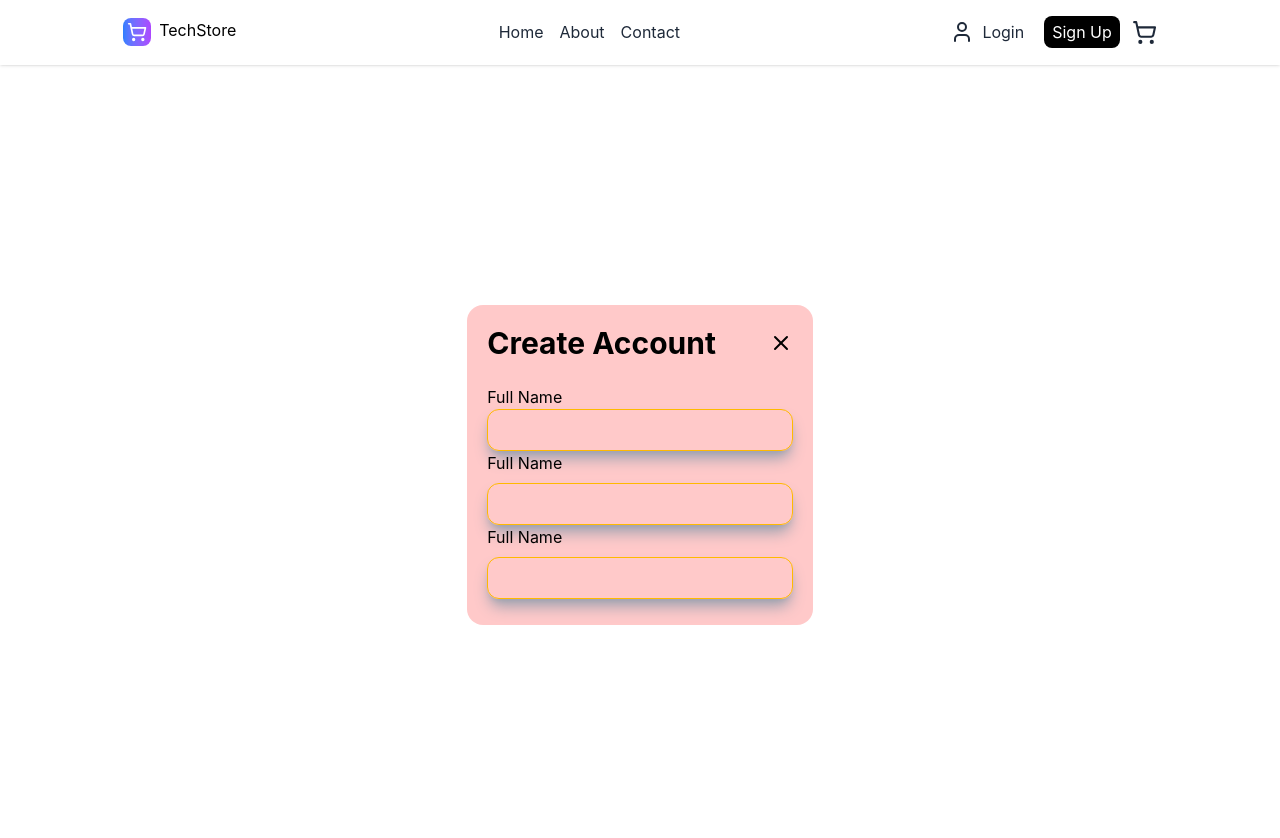
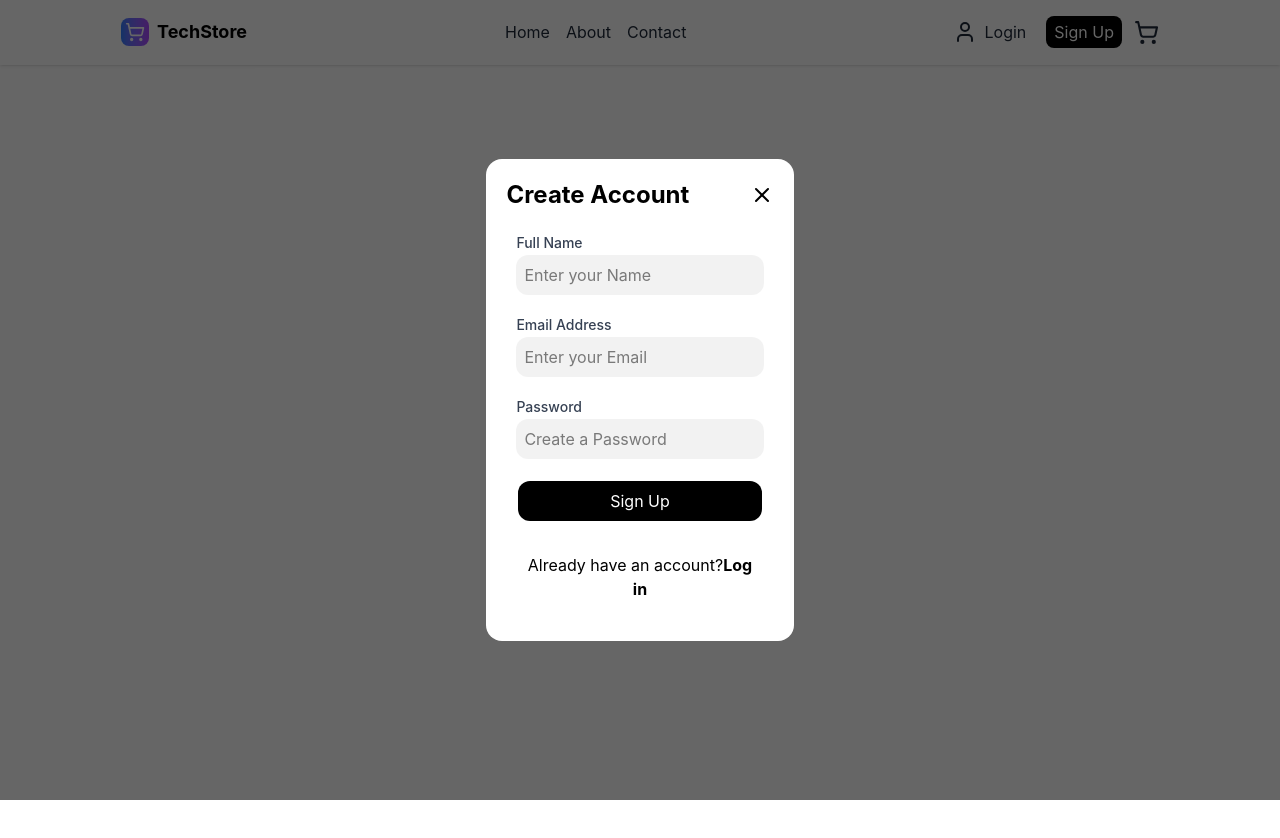
Before and after one commit to FafioluOluwadamilola/Tech-EcommerceMERN-Frontend, a React app: page /signup in a window 1280 px wide. Shown: the top 838 px of the page. After the commit the page ends 800 px from the top, so only its background shows below. Built offline with nearby package versions, Linux system fonts and the light colour scheme; the HTML template or start-up script is replaced by a standard one.

Commit message:
Done with signup and dealing with login

```diff
--- a/src/components/Header.jsx
+++ b/src/components/Header.jsx
@@ -1,9 +1,16 @@
-import React from 'react'
+import React, { useState } from 'react'
 import { Link } from 'react-router-dom'
 import { ShoppingCart, User } from 'lucide-react'
+import SignUp from '../pages/SignUp'
+import Login from '../pages/Login'
 
 const Header = () => {
+
+    const [showLogin, setShowLogin] = useState(false)
+    const [showSignUp, setShowSignUp] = useState(false)
+
     return (
+
         <div className=' sticky top-0 w-full bg-white/40 backdrop-blur-lg border-b border-white/20 py-4 flex gap-4 justify-around items-center shadow-sm'>
 
 
@@ -12,7 +19,9 @@ const Header = () => {
                     <div className='bg-linear-to-r from-blue-500 to-purple-500  rounded-lg p-1'>
                         <ShoppingCart className='text-white size-5' />
                     </div>
-                    TechStore
+                    <div className='text-[18px] font-bold'>
+                        TechStore
+                    </div>
                 </Link>
             </div>
 
@@ -23,11 +32,17 @@ const Header = () => {
             </div>
 
             <div className='flex gap-3 items-center'>
-                <Link to="/login" className='flex px-2 py-1 gap-2 rounded-lg hover:bg-gray-200 text-gray-800 '><User /> Login</Link>
-                <Link to="/signup" className='text-white px-2 py-1 bg-black rounded-lg'>Sign Up</Link>
+
+                <nav onClick={() => setShowLogin(true)} className='flex px-2 py-1 gap-2 rounded-lg hover:bg-gray-200 text-gray-800 '><User /> Login</nav>
+                <nav onClick={() => setShowSignUp(true)} className='text-white px-2 py-1 bg-black rounded-lg'>Sign Up</nav>
+
+                {showSignUp && <SignUp close={() => setShowSignUp(false)} />}
+                {showLogin && <Login close={() => setShowLogin(false)} />}
+
                 <Link>
                     <ShoppingCart size={25} className='text-gray-800' />
                 </Link>
+
             </div>
 
         </div>
--- a/src/pages/Login.jsx
+++ b/src/pages/Login.jsx
@@ -1,5 +1,49 @@
-const Login = () => {
-  return <h1>Login Page</h1>
+import { X } from "lucide-react"
+
+const Login = ({ close }) => {
+  return (
+    <div>
+      <div className="fixed h-screen inset-0 bg-black/40  flex justify-center items-center" onClick={close}>
+
+        <div className=" bg-white w-[24%] h-auto rounded-2xl p-5 " onClick={(e) => e.stopPropagation()}>
+
+            <div className="flex justify-between items-center mb-2 p-2">
+              <h1 className="font-bold text-2xl">Login</h1>
+              <X onClick={close} className="cursor-pointer" />
+            </div>
+
+          <form>
+
+            <div className="reg">
+              <label className='block text-sm font-medium text-gray-700 mb-2'>Email Address</label>
+              <input className='bg-black/5 p-2  rounded-xl focus:outline-none focus:ring-2 focus:ring-black/40 focus:shadow-xl transition'
+                type='email'
+                placeholder='Enter your Email'
+              />
+            </div>
+
+            <div className="reg">
+              <label className='block text-sm font-medium text-gray-700 mb-2'>Password</label>
+              <input className='bg-black/5 p-2  rounded-xl focus:outline-none focus:ring-2 focus:ring-black/40 focus:shadow-xl transition'
+                type='password'
+                placeholder='Enter your Password'
+              />
+            </div>
+
+            <div className="m-3">
+              <button className='bg-black text-white py-2 px-4 rounded-xl hover:bg-gray-800 transition cursor-pointer w-full'>Login</button>
+            </div>
+
+            <div className="p-5 text-center">
+              <p>Don't have an account?
+                <a href='/signup' className='font-bold hover:underline'>Sign Up</a>
+              </p>
+            </div>
+          </form>
+        </div>
+      </div>
+    </div>
+  )
 }
 
 export default Login
--- a/src/pages/SignUp.jsx
+++ b/src/pages/SignUp.jsx
@@ -1,29 +1,51 @@
 import { X } from 'lucide-react'
 import React from 'react'
 
-const SignUp = () => {
+const SignUp = ({ close }) => {
   return (
-    <div className='flex justify-center items-center h-screen'>
+    <div className='h-screen fixed inset-0 z-50 bg-black/60 flex justify-center items-center' onClick={close}>
 
-      <div className='bg-red-200 w-[27%] h-[40%] rounded-2xl p-5'>
+      <div className='bg-white w-[24%] h-auto rounded-2xl p-5' onClick={(e) => e.stopPropagation()}>
 
-        <h1 className='flex justify-between items-center text-3xl font-bold text-left'>Create Account <X /></h1>
+        <h1 className='flex justify-between items-center text-2xl font-bold text-left'>Create Account <X onClick={close} className='cursor-pointer' /></h1>
 
-        <div className='mt-6'>
+        <div className='mt-3'>
           <form>
             <div className='reg'>
-              <label>Full Name</label>
-              <input className='p-2 border border-amber-400 rounded-xl shadow-lg shadow-gray-400'></input>
+              <label className='block text-sm font-medium text-gray-700'>Full Name</label>
+              <input className='bg-black/5 p-2  rounded-xl focus:outline-none focus:ring-2 focus:ring-black/40 focus:shadow-xl transition'
+                placeholder='Enter your Name'
+                required
+              />
+
             </div>
 
-            <div className='flex flex-col gap-2'>
-              <label>Full Name</label>
-              <input className='p-2 border border-amber-400 rounded-xl shadow-lg shadow-gray-400'></input>
+            <div className='reg'>
+              <label className='block text-sm font-medium text-gray-700'>Email Address</label>
+              <input className='bg-black/5 p-2 rounded-xl focus:outline-none focus:ring-2 focus:ring-black/40 focus:shadow-xl transition'
+                type='email'
+                placeholder='Enter your Email'
+                required
+              />
             </div>
 
-            <div className='flex flex-col gap-2'>
-              <label>Full Name</label>
-              <input className='p-2 border border-amber-400 rounded-xl shadow-lg shadow-gray-400'></input>
+            <div className='reg'>
+              <label className='block text-sm font-medium text-gray-700'>Password</label>
+              <input className='bg-black/5 p-2  rounded-xl focus:outline-none focus:ring-2 focus:ring-black/40 focus:shadow-xl transition'
+                type='password'
+                placeholder='Create a Password'
+                required
+              />
+            </div>
+
+            <div className='text-center m-3'>
+              <button className='bg-black text-white py-2 px-4 rounded-xl hover:bg-gray-800 transition cursor-pointer w-full'>Sign Up</button>
+            </div>
+
+            <div className='p-5 text-center'>
+              <p>Already have an account?
+                <a href='/login' className='font-bold hover:underline'>Log in</a>
+              </p>
             </div>
 
           </form>
--- a/src/styles/App.css
+++ b/src/styles/App.css
@@ -29,6 +29,8 @@ main {
 }
 
 .reg{
+  padding: 10px;
   display: flex;
   flex-direction: column;
+  gap: 2px;
 }
```
